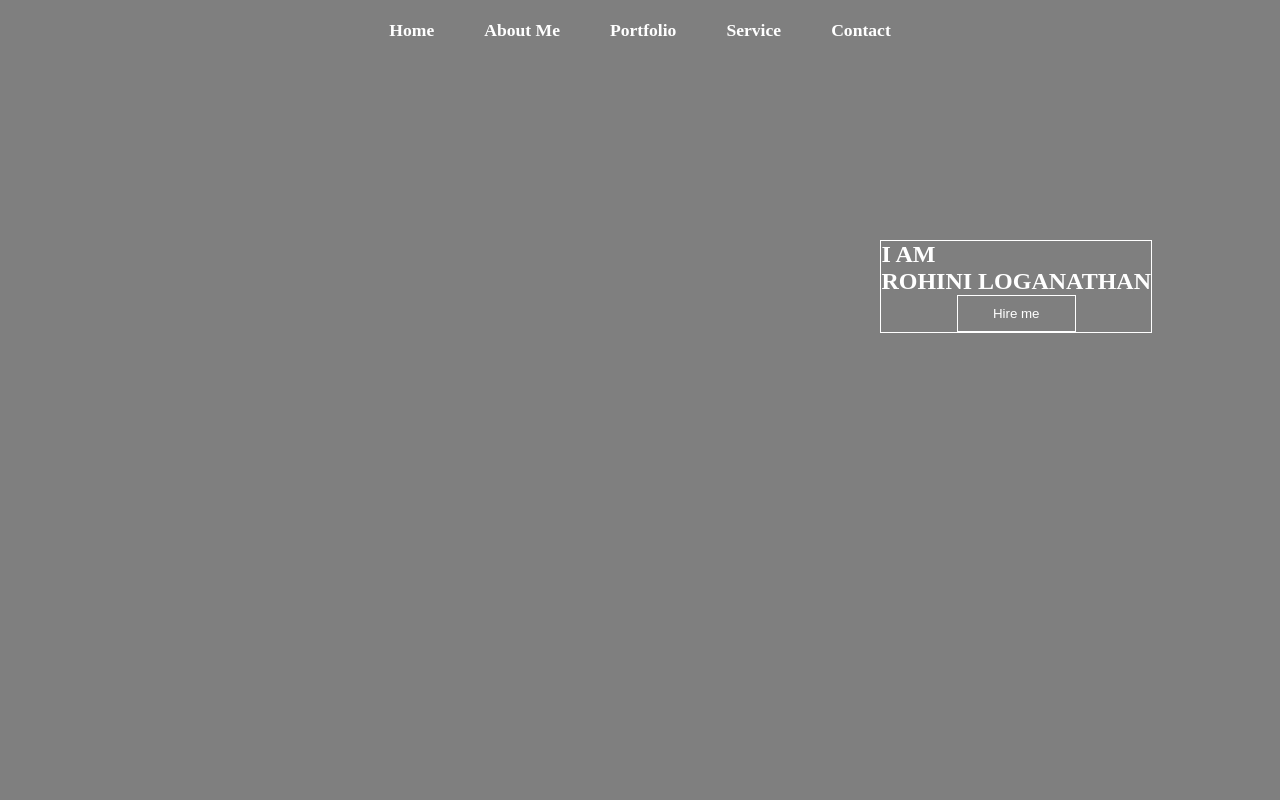
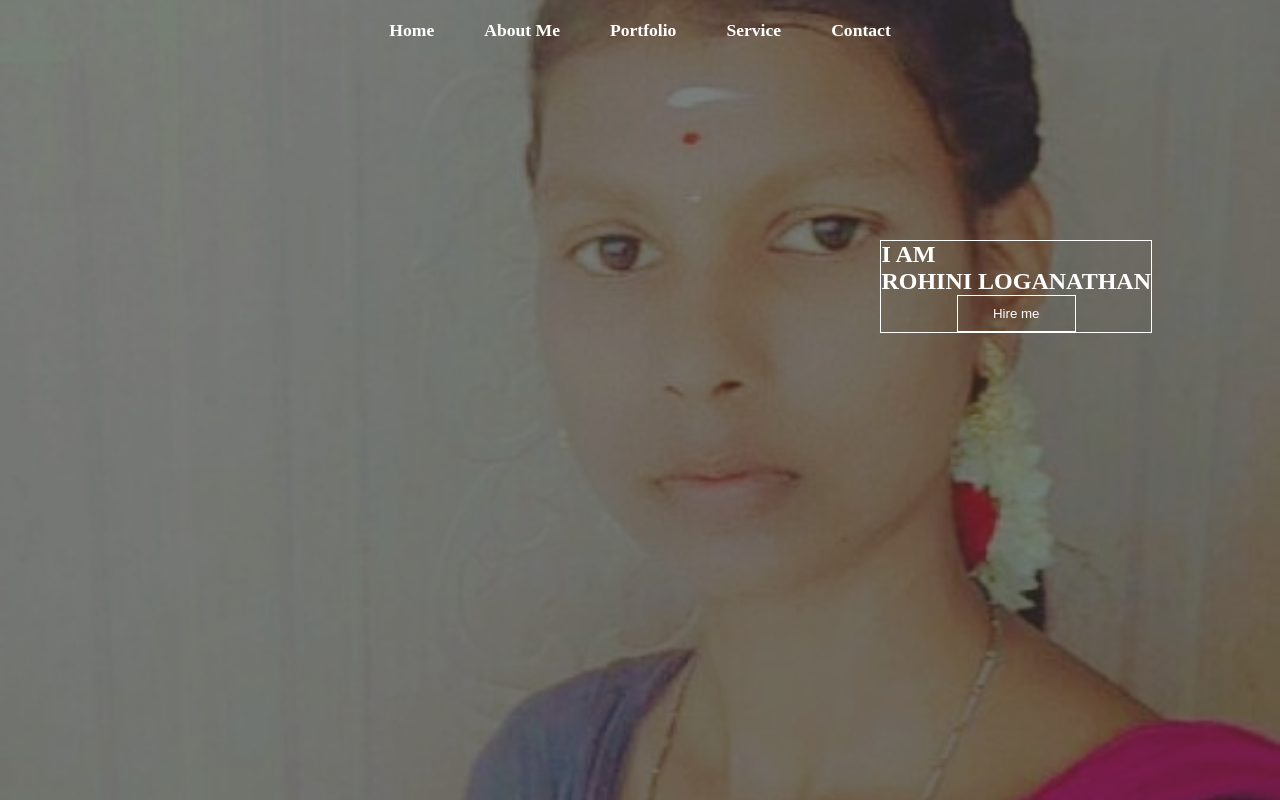
Before and after one commit to rohini593/digital-portfolio, a plain HTML site: page index.html in a window 1280 px wide. Shown: the top 800 px of the page. Drawn offline with Linux system fonts and the light colour scheme; files whose address does not match are found by name.

Commit message:
Update style.css

```diff
--- a/style.css
+++ b/style.css
@@ -52,7 +52,7 @@ html{
     position: absolute;
     top: 0;
     right: 0;
-    background: url('image/IMG_20210424_162323_932.jpg') no-repeat center center/cover;
+    background: url('./IMG_20210424_162323_932.jpg') no-repeat center center/cover;
     height: 900px;
     width: 100%;
     z-index: -1;
```
